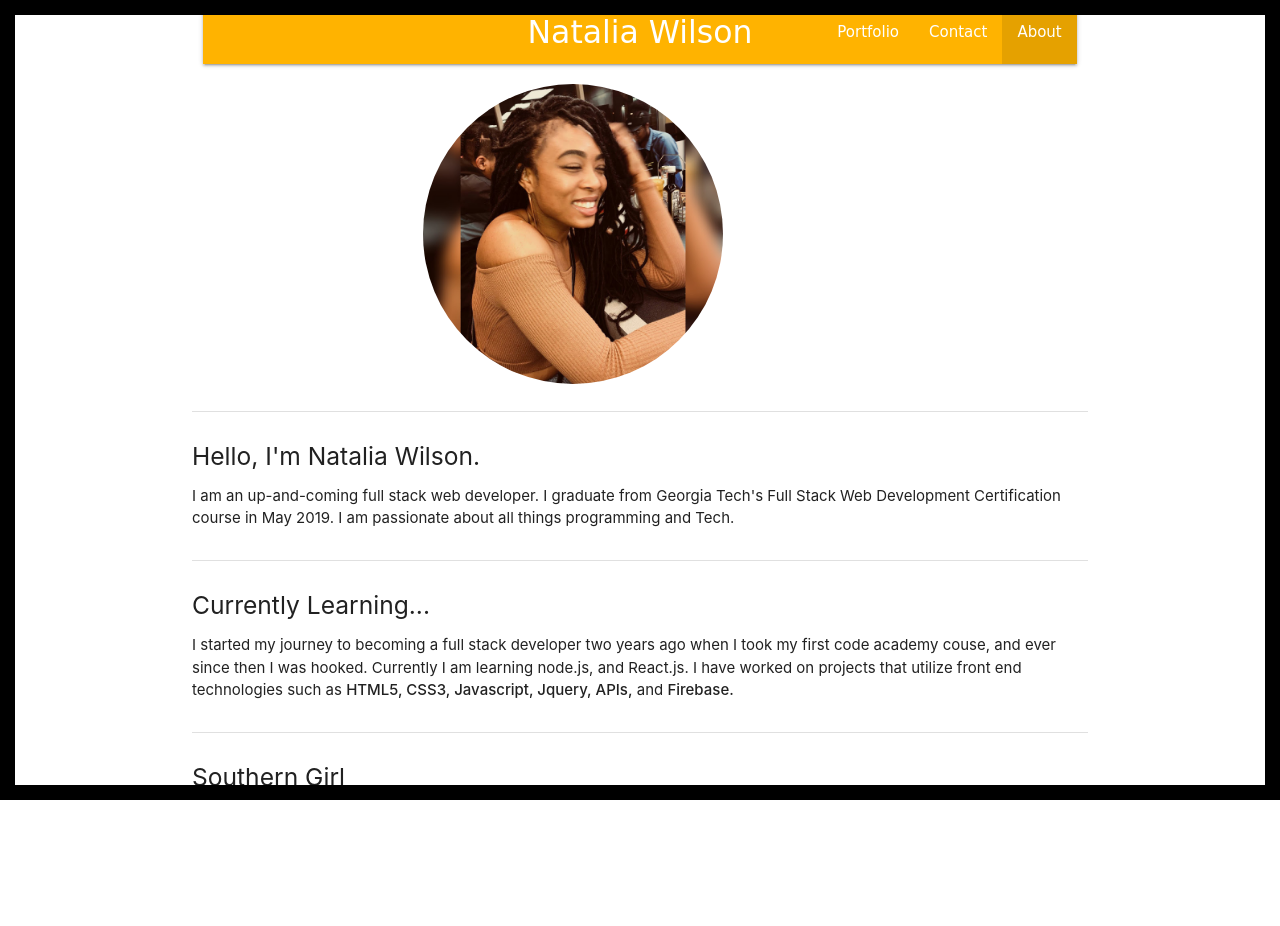
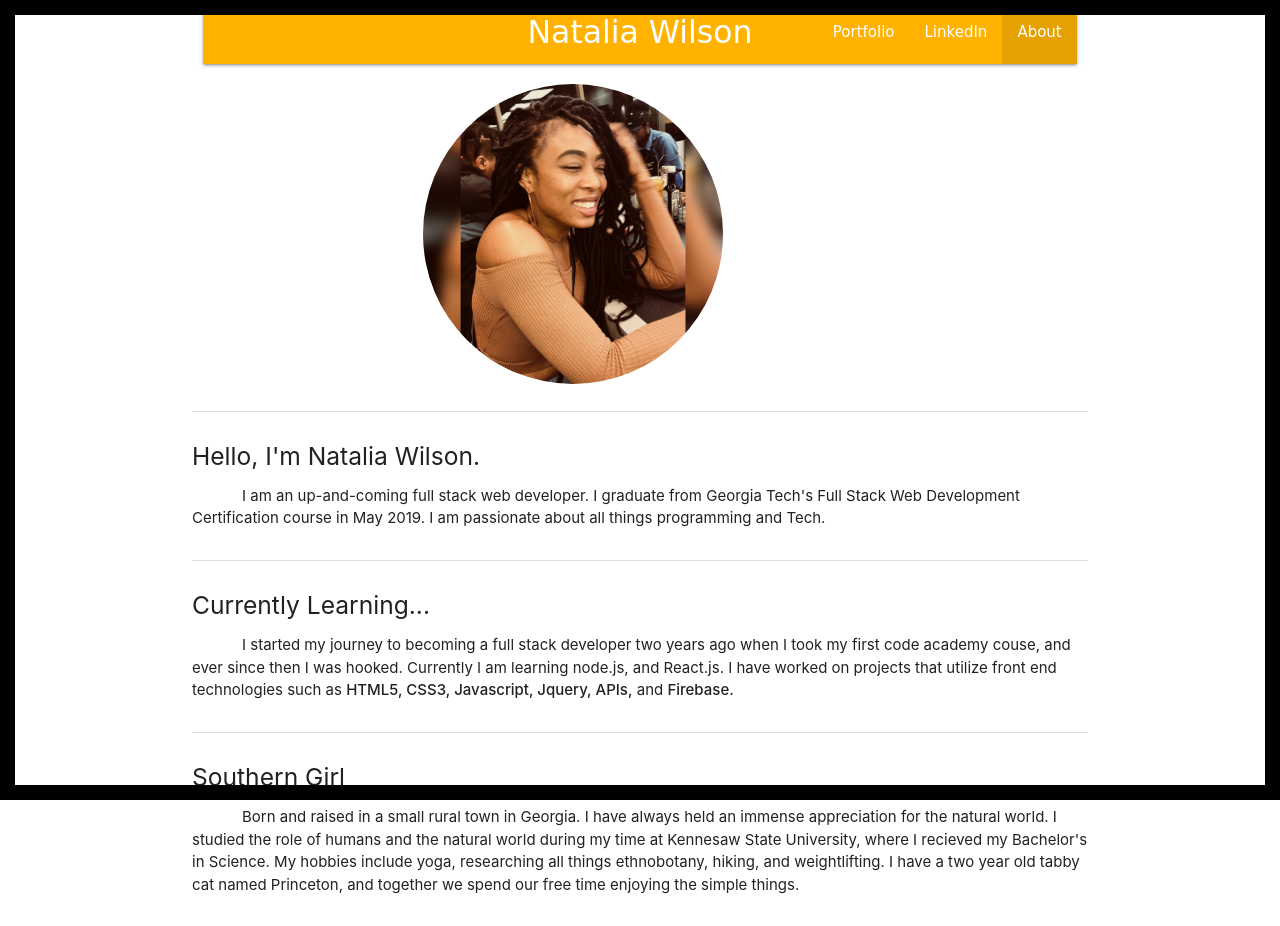
Before and after one commit to Aurorapwilson/NataliaWilsonblogs, a plain HTML site: page index.html in a window 1280 px wide. Before the commit the page ends 821 px from the top, so only its background shows below. Drawn offline with nearby package versions, Linux system fonts and the light colour scheme; a web font is replaced by a local one.

Commit message:
submission

```diff
--- a/assets/style.css
+++ b/assets/style.css
@@ -54,11 +54,10 @@ h1 {
 
 
 
-/* p {
+p {
+	text-indent: 50px;
 
-	margin-top: 60px;
-	margin-left: 98px;
-} */
+}
 .circle.responsive-img
  {
 	widows: 300px;
--- a/index.html
+++ b/index.html
@@ -32,8 +32,8 @@
                         <ul class="right hide-on-med-and-down" style="font-family: 'Lateef', cursive;
                         ">
                             <li><a href="https://github.com/Aurorapwilson?tab=repositories">Portfolio</a></li>
-                            <li><a href="badges.html">Contact</a></li>
-                            <li class="active"><a href="collapsible.html">About</a></li>
+                            <li><a href="https://www.linkedin.com/in/natalia-wilson-3b6951129/">LinkedIn</a></li>
+                            <li class="active"><a href="index.html">About</a></li>
                         </ul>
                     </div>
                 </nav>
@@ -41,8 +41,8 @@
 
                 <ul class="sidenav" id="mobile-demo"style="font-family: 'Lateef', cursive;";>
                     <li><a href="https://github.com/Aurorapwilson?tab=repositories">Portfolio</a></li>
-                    <li><a href="badges.html">Contact</a></li>
-                    <li><a href="collapsible.html">About</a></li>
+                    <li><a href="https://www.linkedin.com/in/natalia-wilson-3b6951129/">LinkedIn</a></li>
+                    <li><a href="index.html">About</a></li>
 
                 </ul>
             </div>
@@ -78,7 +78,7 @@
         <div class="divider"></div>
         <div class="section">
             <h5>Southern Girl</h5>
-            <p></p>
+            <p>Born and raised in a small rural town in Georgia. I have always held an immense appreciation for the natural world. I studied the role of humans and the natural world during my time at Kennesaw State University, where I recieved my Bachelor's in Science. My hobbies include yoga, researching all things ethnobotany, hiking, and weightlifting. I have a two year old tabby cat named Princeton, and together we spend our free time enjoying the simple things.</p>
         </div>
     </div>
 
```
